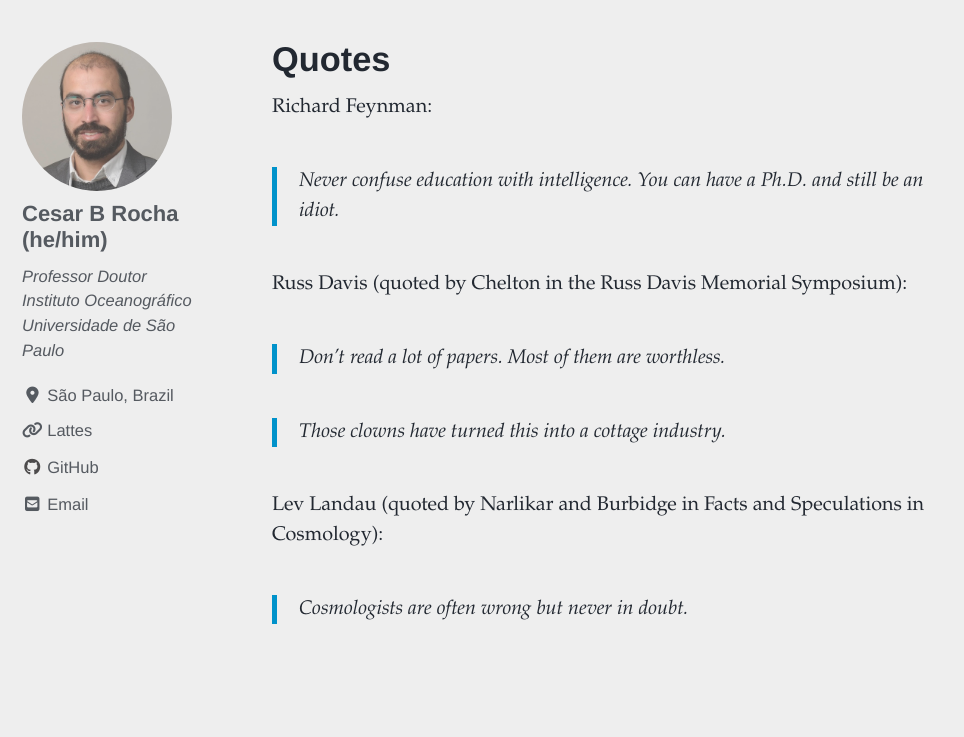
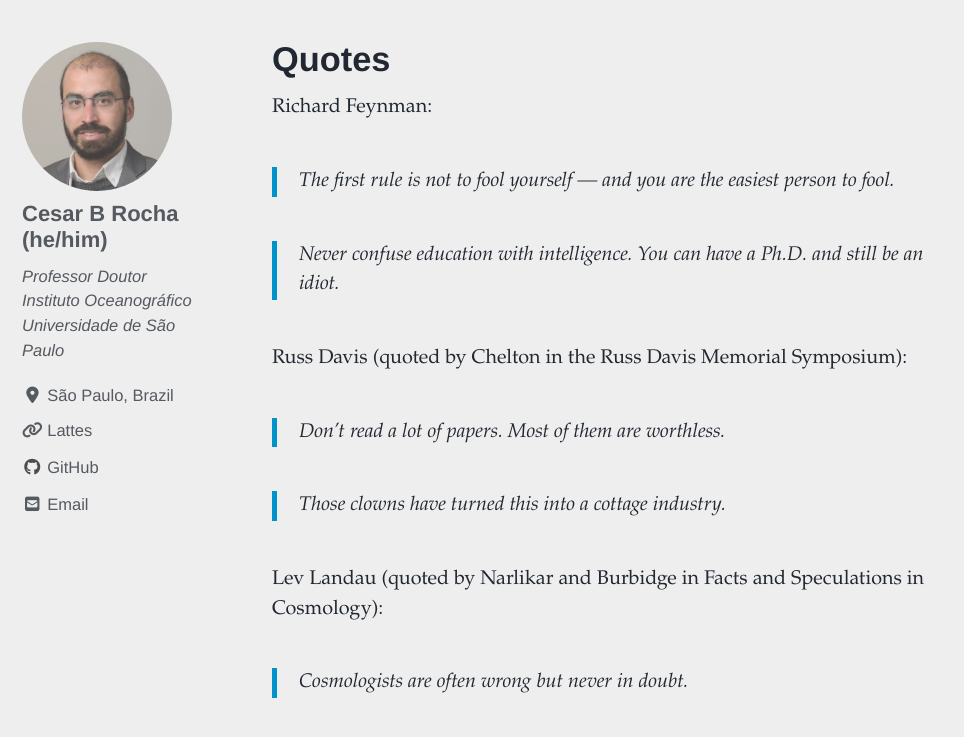
Before and after one commit to cesar-rocha/cesar-rocha.github.io, a Jekyll site: the page built from _pages/quotes.md, in a window 1280 px wide and 900 px high, scrolled down 994 px, cut to the strip 89-826 px from the top of the window. Shown: the whole strip, without its empty margins (0-964 px from the left). Built offline with Jekyll 4.4.1, drawn with Linux system fonts in a browser that asks for light colours; cached includes are drawn as plain includes; nearby versions of some CDN libraries.

Commit message:
add Feynman's quote

```diff
--- a/_pages/quotes.md
+++ b/_pages/quotes.md
@@ -8,6 +8,8 @@ header:
 
 
 Richard Feynman:
+
+> The first rule is not to fool yourself --- and you are the easiest person to fool.
 
 > Never confuse education with intelligence. You can have a Ph.D. and still be an idiot.
 
```
